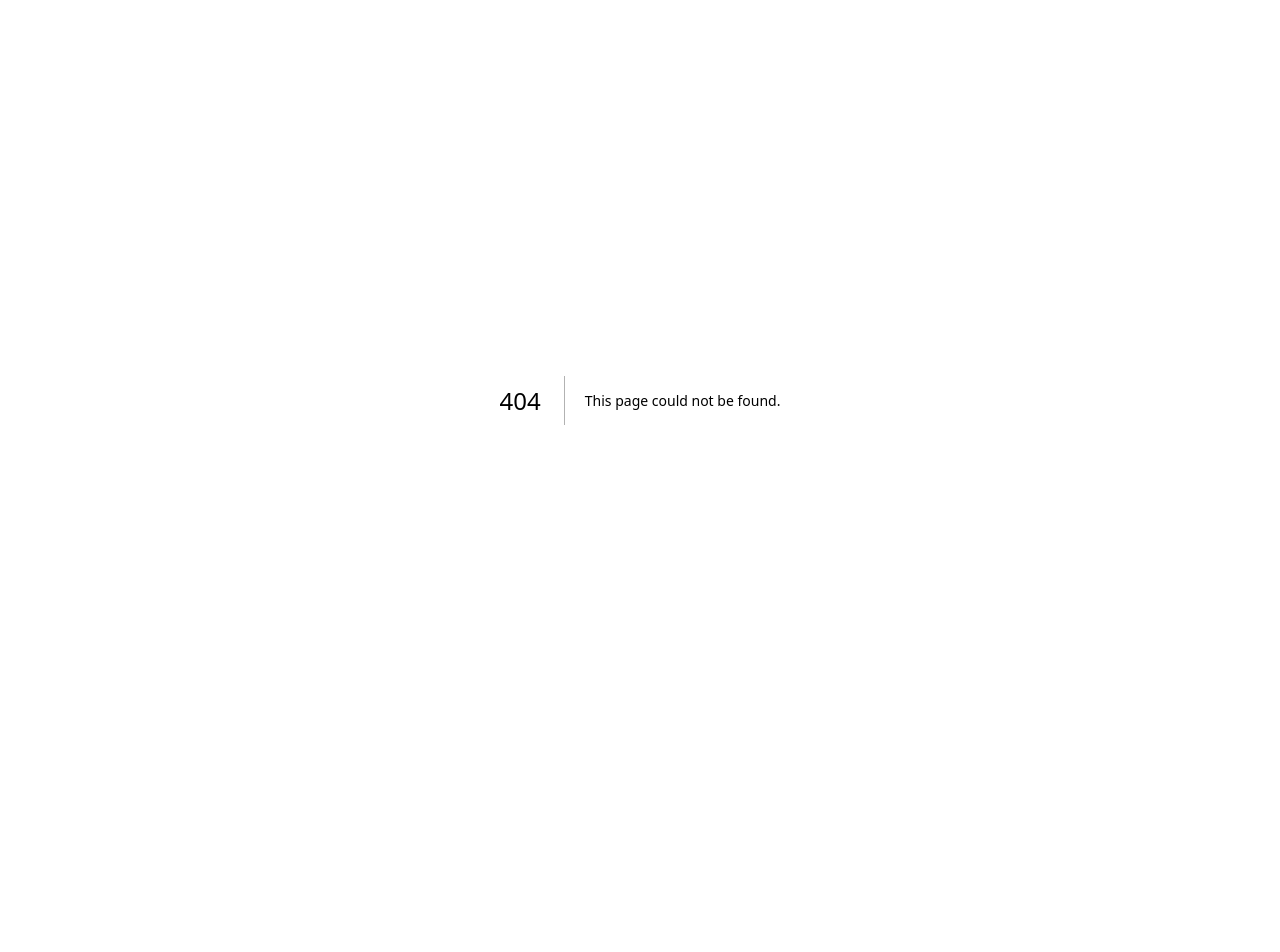
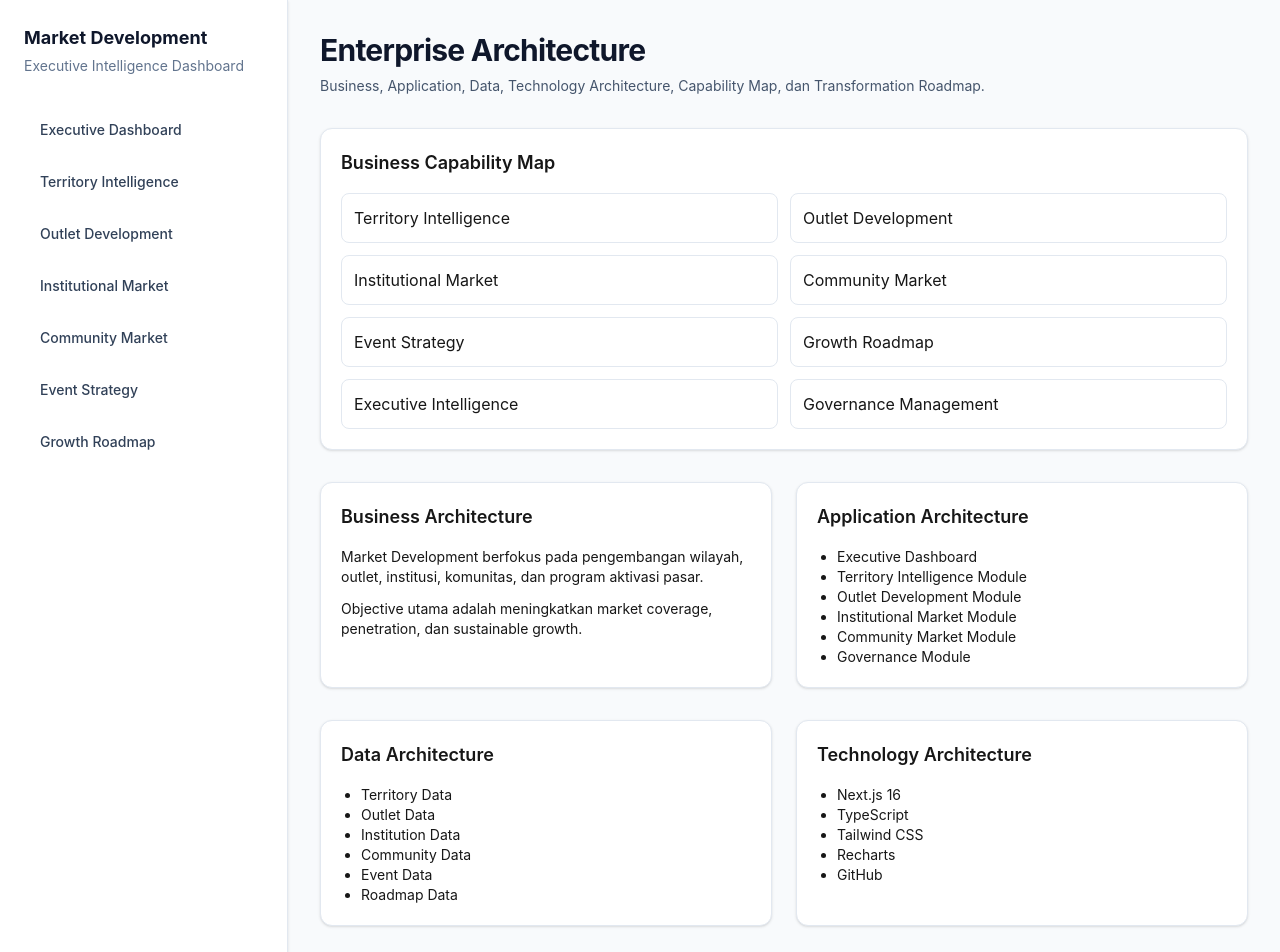
Before and after one commit to dawudsw0491-cell/saktisetia-market-development-blueprint, a Next.js app: page /enterprise-architecture in a window 1280 px wide. Before the commit this address had no page. Shown: the top 952 px of the page. Before the commit the page ends 800 px from the top, so only its background shows below. Built offline with nearby package versions, Linux system fonts and the light colour scheme.

Commit message:
feat: enterprise architecture layer

```diff
--- /dev/null
+++ b/app/enterprise-architecture/page.tsx
@@ -0,0 +1,39 @@
+import { DashboardLayout } from "../../components/layout/dashboard-layout";
+
+import { PageHeader } from "../../components/shared/page-header";
+
+import { CapabilityMap } from "../../components/architecture/capability-map";
+import { BusinessArchitecture } from "../../components/architecture/business-architecture";
+import { ApplicationArchitecture } from "../../components/architecture/application-architecture";
+import { DataArchitecture } from "../../components/architecture/data-architecture";
+import { TechnologyArchitecture } from "../../components/architecture/technology-architecture";
+import { TransformationRoadmap } from "../../components/architecture/transformation-roadmap";
+
+export default function EnterpriseArchitecturePage() {
+  return (
+    <DashboardLayout>
+      <PageHeader
+        title="Enterprise Architecture"
+        subtitle="Business, Application, Data, Technology Architecture, Capability Map, dan Transformation Roadmap."
+      />
+
+      <section className="grid gap-6">
+        <CapabilityMap />
+      </section>
+
+      <section className="mt-8 grid gap-6 lg:grid-cols-2">
+        <BusinessArchitecture />
+        <ApplicationArchitecture />
+      </section>
+
+      <section className="mt-8 grid gap-6 lg:grid-cols-2">
+        <DataArchitecture />
+        <TechnologyArchitecture />
+      </section>
+
+      <section className="mt-8">
+        <TransformationRoadmap />
+      </section>
+    </DashboardLayout>
+  );
+}
--- /dev/null
+++ b/components/architecture/application-architecture.tsx
@@ -0,0 +1,18 @@
+export function ApplicationArchitecture() {
+  return (
+    <div className="rounded-xl border border-slate-200 bg-white p-5 shadow-sm">
+      <h3 className="mb-4 text-lg font-semibold">
+        Application Architecture
+      </h3>
+
+      <ul className="list-disc pl-5 text-sm">
+        <li>Executive Dashboard</li>
+        <li>Territory Intelligence Module</li>
+        <li>Outlet Development Module</li>
+        <li>Institutional Market Module</li>
+        <li>Community Market Module</li>
+        <li>Governance Module</li>
+      </ul>
+    </div>
+  );
+}
--- /dev/null
+++ b/components/architecture/business-architecture.tsx
@@ -0,0 +1,24 @@
+export function BusinessArchitecture() {
+  return (
+    <div className="rounded-xl border border-slate-200 bg-white p-5 shadow-sm">
+      <h3 className="mb-4 text-lg font-semibold">
+        Business Architecture
+      </h3>
+
+      <div className="space-y-3 text-sm">
+        <p>
+          Market Development berfokus pada
+          pengembangan wilayah, outlet,
+          institusi, komunitas, dan program
+          aktivasi pasar.
+        </p>
+
+        <p>
+          Objective utama adalah meningkatkan
+          market coverage, penetration, dan
+          sustainable growth.
+        </p>
+      </div>
+    </div>
+  );
+}
--- /dev/null
+++ b/components/architecture/capability-map.tsx
@@ -0,0 +1,31 @@
+export function CapabilityMap() {
+  const capabilities = [
+    "Territory Intelligence",
+    "Outlet Development",
+    "Institutional Market",
+    "Community Market",
+    "Event Strategy",
+    "Growth Roadmap",
+    "Executive Intelligence",
+    "Governance Management"
+  ];
+
+  return (
+    <div className="rounded-xl border border-slate-200 bg-white p-5 shadow-sm">
+      <h3 className="mb-4 text-lg font-semibold">
+        Business Capability Map
+      </h3>
+
+      <div className="grid gap-3 md:grid-cols-2">
+        {capabilities.map((capability) => (
+          <div
+            key={capability}
+            className="rounded-lg border border-slate-200 p-3"
+          >
+            {capability}
+          </div>
+        ))}
+      </div>
+    </div>
+  );
+}
--- /dev/null
+++ b/components/architecture/data-architecture.tsx
@@ -0,0 +1,18 @@
+export function DataArchitecture() {
+  return (
+    <div className="rounded-xl border border-slate-200 bg-white p-5 shadow-sm">
+      <h3 className="mb-4 text-lg font-semibold">
+        Data Architecture
+      </h3>
+
+      <ul className="list-disc pl-5 text-sm">
+        <li>Territory Data</li>
+        <li>Outlet Data</li>
+        <li>Institution Data</li>
+        <li>Community Data</li>
+        <li>Event Data</li>
+        <li>Roadmap Data</li>
+      </ul>
+    </div>
+  );
+}
--- /dev/null
+++ b/components/architecture/technology-architecture.tsx
@@ -0,0 +1,17 @@
+export function TechnologyArchitecture() {
+  return (
+    <div className="rounded-xl border border-slate-200 bg-white p-5 shadow-sm">
+      <h3 className="mb-4 text-lg font-semibold">
+        Technology Architecture
+      </h3>
+
+      <ul className="list-disc pl-5 text-sm">
+        <li>Next.js 16</li>
+        <li>TypeScript</li>
+        <li>Tailwind CSS</li>
+        <li>Recharts</li>
+        <li>GitHub</li>
+      </ul>
+    </div>
+  );
+}
--- /dev/null
+++ b/components/architecture/transformation-roadmap.tsx
@@ -0,0 +1,17 @@
+export function TransformationRoadmap() {
+  return (
+    <div className="rounded-xl border border-slate-200 bg-white p-5 shadow-sm">
+      <h3 className="mb-4 text-lg font-semibold">
+        Transformation Roadmap
+      </h3>
+
+      <ol className="list-decimal pl-5 text-sm">
+        <li>Analytics Dashboard</li>
+        <li>Executive Intelligence</li>
+        <li>Decision Support System</li>
+        <li>Governance Platform</li>
+        <li>Enterprise Architecture</li>
+      </ol>
+    </div>
+  );
+}
```
